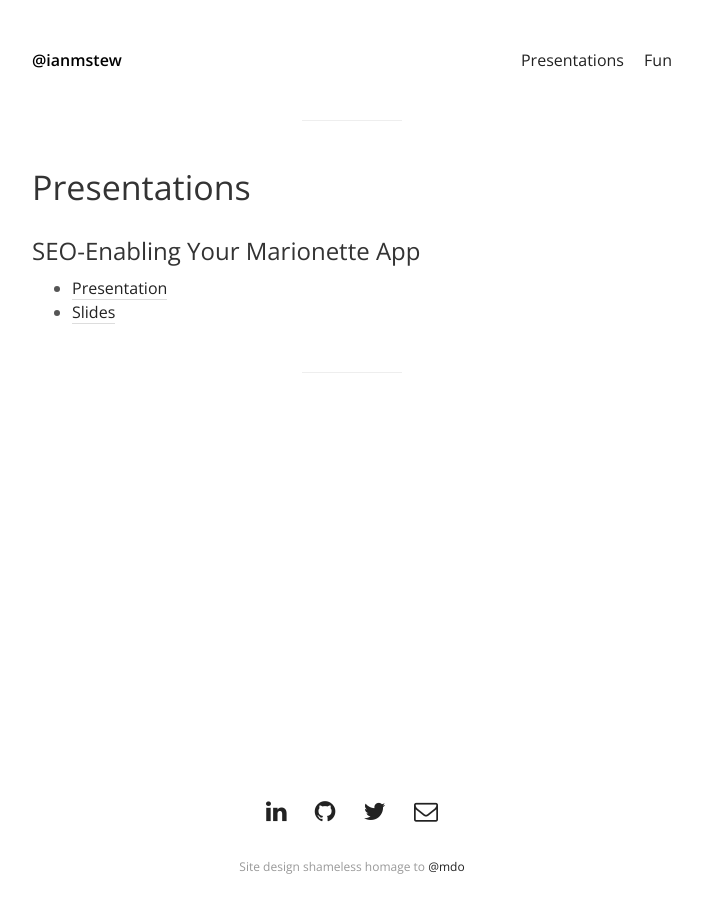
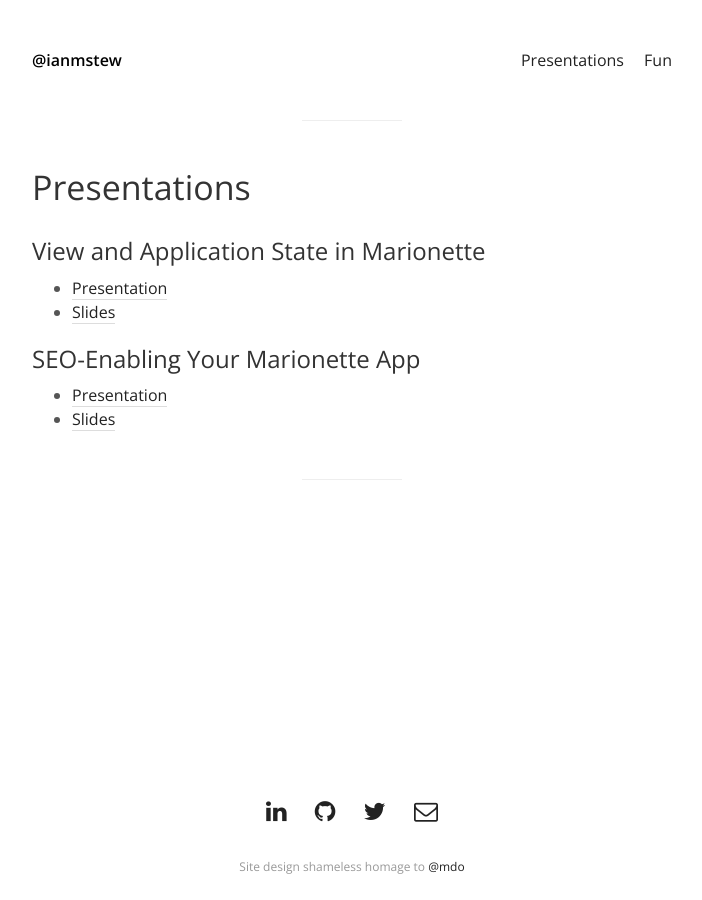
Before and after one commit to ianmstew/ianmstew.github.io, a Jekyll site: the page built from presentations/index.md, in a window 1280 px wide. Shown: the whole page, without its empty margins (288-990 px from the left). Built offline with Jekyll 4.4.1, drawn with Linux system fonts in a browser that asks for light colours; Markdown is read by kramdown in place of the engine named in the settings.

Commit message:
Update index.md

```diff
--- a/presentations/index.md
+++ b/presentations/index.md
@@ -3,6 +3,11 @@ layout: page
 page-title: Presentations
 ---
 
+## View and Application State in Marionette
+
+* <a href="https://www.youtube.com/watch?v=FCUS6RrhRtI" target="_blank">Presentation</a>
+* <a href="http://squareknot.github.io/state-presentation/#/" target="_blank">Slides</a>
+
 ## SEO-Enabling Your Marionette App
 
 * <a href="https://www.youtube.com/watch?v=XDKk_jLu4z0" target="_blank">Presentation</a>
```
